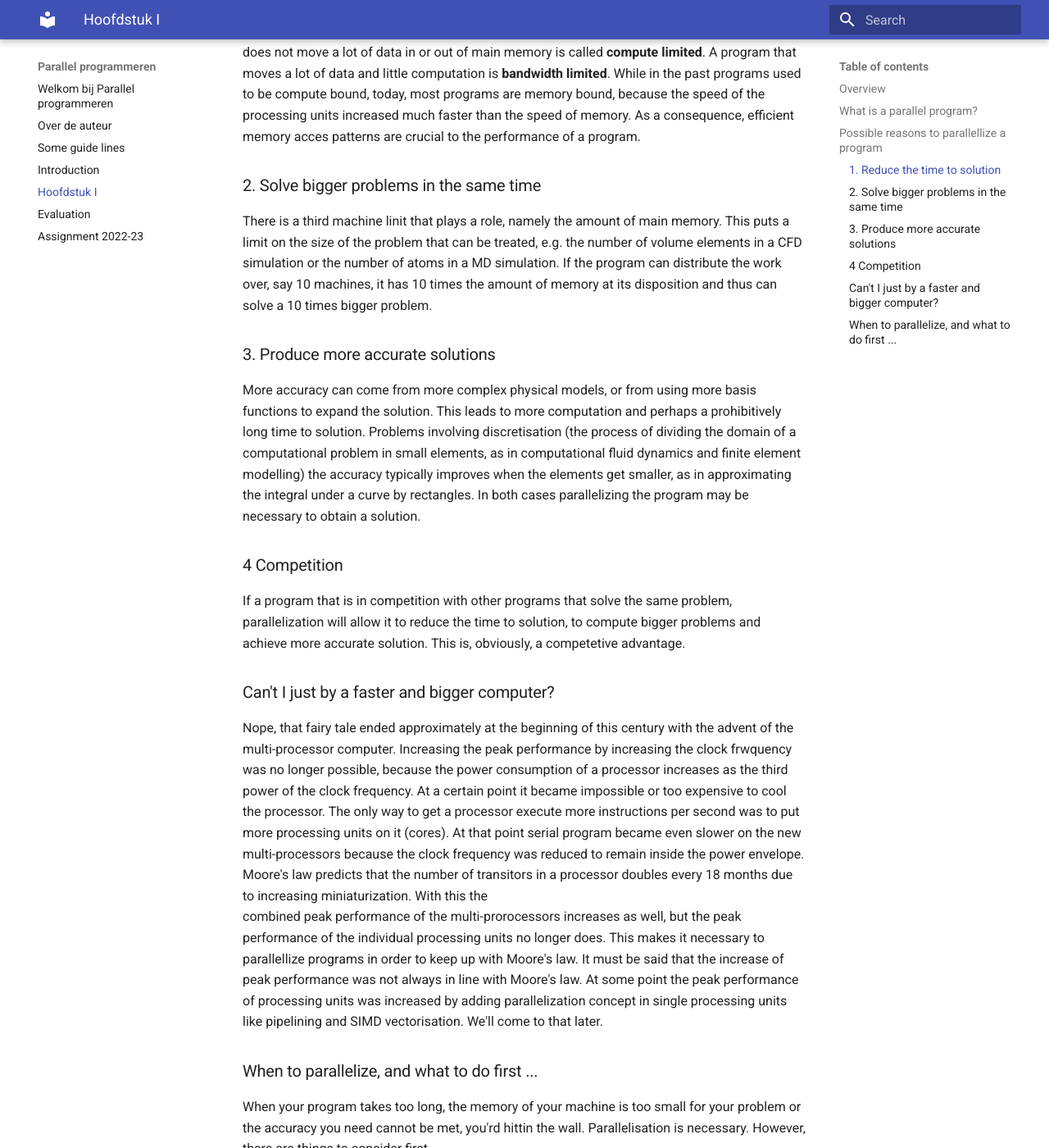
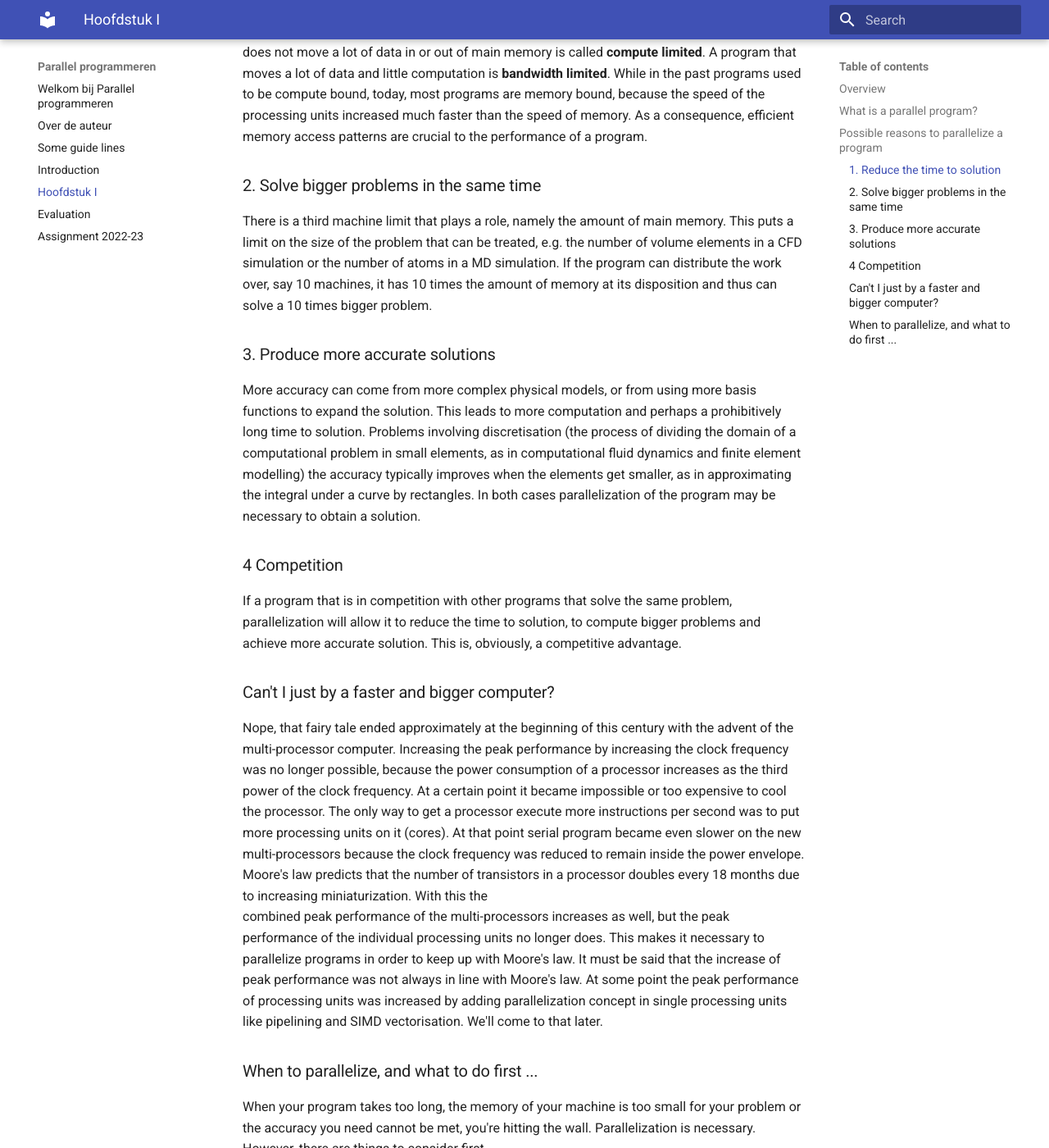
Before and after one commit to etijskens/wetppr, an MkDocs documentation site: the page built from docs/chapter-1.md, in a window 1280 px wide and 1400 px high, scrolled down 1301 px. Shown: the whole window at 82% size. Built offline with MkDocs 1.6.1 and Material for MkDocs 9.7.7, drawn with Linux system fonts in a browser that asks for light colours; some of the changed text lies outside the part shown.

Commit message:
typos correctd

```diff
--- a/docs/chapter-1.md
+++ b/docs/chapter-1.md
@@ -6,14 +6,14 @@
 
 Material:
 
-- this text, and
+- this text and
 - [this presentation](presentations/lecture-1.pptx).
 
 ## Overview
 
 - What is a parallel program?
-- Possible reasons to parallellize a program.
-- When to parallallize a program, and what to do first ...
+- Possible reasons to parallelize a program.
+- When to parallalize a program, and what to do first ...
 - Common approaches towards parallelization
 - Case study from Molecular Dynamics
 - Final remarks
@@ -21,33 +21,33 @@ Material:
 ## What is a parallel program?
 
 A parallel program is a program that distributes its work over different processing units such that parts of its
-work load can be computed simultaneously. At the end the program gathere the partial results from the processing
-units and combines them in a global result. If the tasks are independent from each other, the program is called
-**embarasssingly parallel**. In general, the individual tasks are not independent and need to exchange information.
+work load can be computed simultaneously. At the end the program gathers the partial results from the processing
+units and combines them in a global result. If the tasks are independent of each other, the program is called
+**embarrassingly parallel**. In general, the individual tasks are not independent and need to exchange information.
 This is called **communication**. The opposite of a parallel program is a **serial** or **sequential** program,
 executing all its instructions one after the other.
 
-## Possible reasons to parallellize a program
+## Possible reasons to parallelize a program
 
 ### 1. Reduce the time to solution
 
-The term **time to solution** in general means the time your machine needes to solve a computational problem. If the
+The term **time to solution** in general means the time your machine needs to solve a computational problem. If the
 problem can be divided in smaller tasks that can be computed simultaneously, the time to solution decreases. If a
 company can solve a research or engineering question in a week or a day, that is an important difference. A
 processing unit has a maximum number of instructions it can execute per second, this is called its **peak
 performance**. Obviously, the peak performance is a machine limit puts a hard limit to what a processing unit can
 achieve in a given amount of time. But instructions operate on data, and moving data from main memory takes time as
 well. A program that must process lots of data but does little computation is limited by the speed at which the
-processing unit can fetch data from the main memory. This is called the **memory bandwidht** (usually in Mbits/s).
+processing unit can fetch data from the main memory. This is called the **memory bandwidth** (usually in Mbits/s).
 Programs that do a lot of computation and does not move a lot of data in or out of main memory is called **compute
 limited**. A program that moves a lot of data and little computation is **bandwidth limited**. While in the past
 programs used to be compute bound, today, most programs are memory bound, because the speed of the processing units
-increased much faster than the speed of memory. As a consequence, efficient memory acces patterns are crucial to the
+increased much faster than the speed of memory. As a consequence, efficient memory access patterns are crucial to the
 performance of a program.
 
 ### 2. Solve bigger problems in the same time
 
-There is a third machine linit that plays a role, namely the amount of main memory. This puts a limit on the size of
+There is a third machine limit that plays a role, namely the amount of main memory. This puts a limit on the size of
 the problem that can be treated, e.g. the number of volume elements in a CFD simulation or the number of atoms in a
 MD simulation. If the program can distribute the work over, say 10 machines, it has 10 times the amount of memory at
 its disposition and thus can solve a 10 times bigger problem.
@@ -58,25 +58,26 @@ More accuracy can come from more complex physical models, or from using more bas
 This leads to more computation and perhaps a prohibitively long time to solution. Problems involving discretisation
 (the process of dividing the domain of a computational problem in small elements, as in computational fluid dynamics
 and finite element modelling) the accuracy typically improves when the elements get smaller, as in approximating the
-integral under a curve by rectangles. In both cases parallelizing the program may be necessary to obtain a solution.
+integral under a curve by rectangles. In both cases parallelization of the program may be necessary to obtain a
+solution.
 
 ### 4 Competition
 
 If a program that is in competition with other programs that solve the same problem, parallelization will allow it
 to reduce the time to solution, to compute bigger problems and achieve more accurate solution. This is, obviously, a
-competetive advantage.
+competitive advantage.
 
 ### Can't I just by a faster and bigger computer?
 
 Nope, that fairy tale ended approximately at the beginning of this century with the advent of the multi-processor
-computer. Increasing the peak performance by increasing the clock frwquency was no longer possible, because the
+computer. Increasing the peak performance by increasing the clock frequency was no longer possible, because the
 power consumption of a processor increases as the third power of the clock frequency. At a certain point it became
 impossible or too expensive to cool the processor. The only way to get a processor execute more instructions per
 second was to put more processing units on it (cores). At that point serial program became even slower on the new
 multi-processors because the clock frequency was reduced to remain inside the power envelope. Moore's law predicts
-that the number of transitors in a processor doubles every 18 months due to increasing miniaturization. With this the
-combined peak performance of the multi-prorocessors increases as well, but the peak performance of the individual
-processing units no longer does. This makes it necessary to parallellize programs in order to keep up with Moore's
+that the number of transistors in a processor doubles every 18 months due to increasing miniaturization. With this the
+combined peak performance of the multi-processors increases as well, but the peak performance of the individual
+processing units no longer does. This makes it necessary to parallelize programs in order to keep up with Moore's
 law. It must be said that the increase of peak performance was not always in line with Moore's law. At some point
 the peak performance of processing units was increased by adding parallelization concept in single processing units
 like pipelining and SIMD vectorisation. We'll come to that later.
@@ -84,7 +85,7 @@ like pipelining and SIMD vectorisation. We'll come to that later.
 ### When to parallelize, and what to do first ...
 
 When your program takes too long, the memory of your machine is too small for your problem or the accuracy you need
-cannot be met, you'rd hittin the wall. Parallelisation is necessary. However, there are things to consider first.
+cannot be met, you're hitting the wall. Parallelization is necessary. However, there are things to consider first.
 
 !!! note
     unfinished ...
```
Also changed, not shown: docs/guide-lines.md (+2 -2 lines), docs/index.md (+0 -1 lines), docs/over-de-auteur.md (+22 -33 lines).
